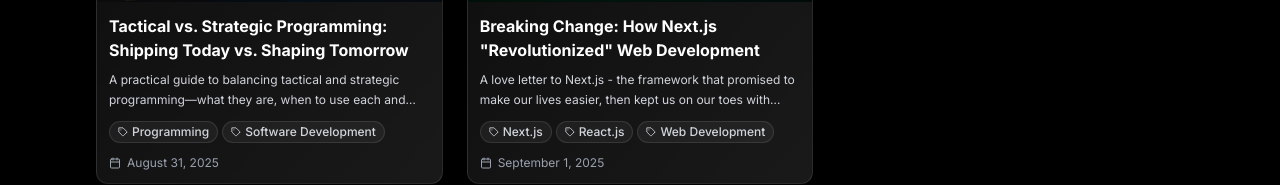
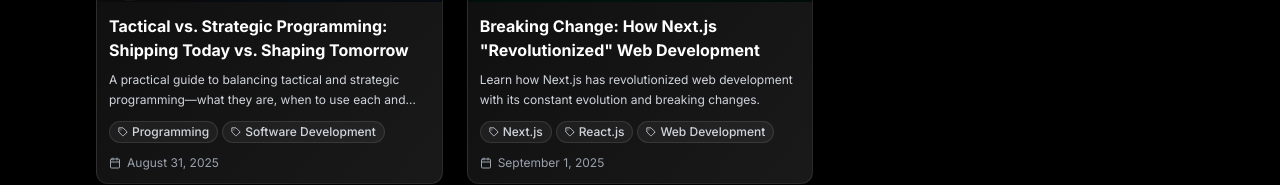
Before and after one commit to ege-ayan/personal-website, a Next.js app: page /blogs in a window 1280 px wide. Shown: the part 447-632 px from the top of the page. Built offline with nearby package versions, Linux system fonts and the light colour scheme.

Commit message:
add metadata for breaking changes blog

```diff
--- a/app/blogs/nextjs-breaking-changes/page.tsx
+++ b/app/blogs/nextjs-breaking-changes/page.tsx
@@ -4,7 +4,7 @@
 export const metadata: Metadata = {
   title: "Breaking Change: How Next.js 'Revolutionized' Web Development",
   description:
-    "A love letter to Next.js - the framework that promised to make our lives easier, then kept us on our toes with constant evolution. From App Router chaos to breaking changes, here's why we still love it anyway.",
+    "Learn how Next.js has revolutionized web development with its constant evolution and breaking changes.",
   keywords: [
     "Next.js",
     "React",
@@ -19,9 +19,9 @@
   ],
 
   openGraph: {
-    title: "The Next.js Revolution: From Trail Guide to Full-Stack Pioneer",
+    title: "Breaking Change: How Next.js 'Revolutionized' Web Development",
     description:
-      "A love letter to Next.js - the framework that promised to make our lives easier, then kept us on our toes with constant evolution.",
+      "Learn how Next.js has revolutionized web development with its constant evolution and breaking changes.",
     url: "/blogs/nextjs-breaking-changes",
     siteName: "Ege Ayan",
     images: [
@@ -48,9 +48,9 @@
   },
   twitter: {
     card: "summary_large_image",
-    title: "The Next.js Revolution: From Trail Guide to Full-Stack Pioneer",
+    title: "Breaking Change: How Next.js 'Revolutionized' Web Development",
     description:
-      "A love letter to Next.js - the framework that promised to make our lives easier...",
+      "Learn how Next.js has revolutionized web development with its constant evolution and breaking changes.",
     images: ["/images/blogs/nextjs-breaking-change.jpg"],
   },
 };
@@ -59,10 +59,9 @@
   const jsonLd = {
     "@context": "https://schema.org",
     "@type": "BlogPosting",
-    headline:
-      "The Next.js Revolution: From Trail Guide to Full-Stack Pioneer (And Why We Keep Breaking Our Apps)",
+    headline: "Breaking Change: How Next.js 'Revolutionized' Web Development",
     description:
-      "A love letter to Next.js - the framework that promised to make our lives easier, then kept us on our toes with constant evolution. From App Router chaos to breaking changes, here's why we still love it anyway.",
+      "Learn how Next.js has revolutionized web development with its constant evolution and breaking changes.",
     image: ["https://egeayan.dev/images/blogs/nextjs-breaking-change.jpg"],
     datePublished: "2024-01-15T00:00:00.000Z",
     dateModified: "2024-01-15T00:00:00.000Z",
--- a/contents/blogs.ts
+++ b/contents/blogs.ts
@@ -13,7 +13,7 @@
   {
     title: 'Breaking Change: How Next.js "Revolutionized" Web Development',
     description:
-      "A love letter to Next.js - the framework that promised to make our lives easier, then kept us on our toes with constant evolution. From App Router chaos to breaking changes, here's why we still love it anyway.",
+      "Learn how Next.js has revolutionized web development with its constant evolution and breaking changes.",
     readTime: "7 min",
     publishedAt: "2025-09-01",
     href: "/blogs/nextjs-breaking-changes",
```
